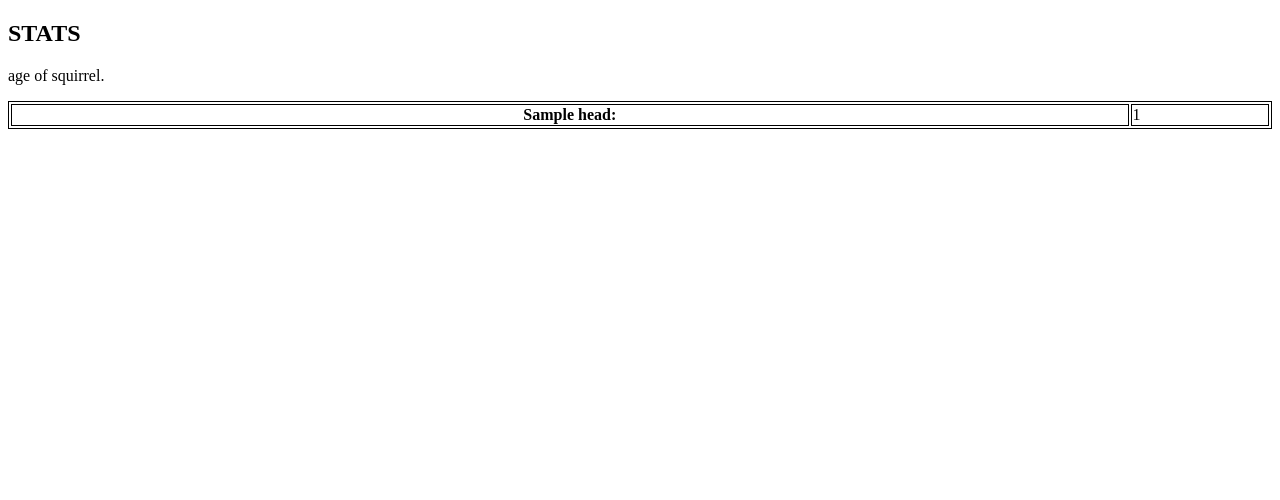
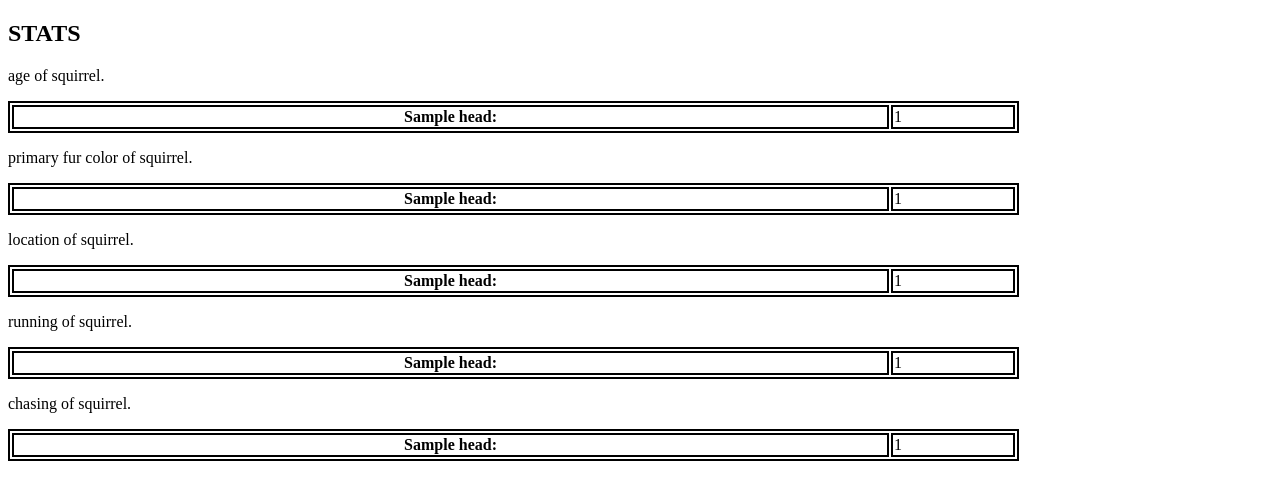
Before and after one commit to xm2234/myproject, a Django app: template sightings/templates/sightings/stats.html in a window 1280 px wide. Shown: the top 500 px of the page. Run offline with Django 3.2, Linux system fonts and the light colour scheme; the template is opened without the code that fills it: most values are stand-ins (such as "Sample title", 1, 10 or a date in 2020); parts of the project's set-up code (start-up, migrations or seed data) failed here and were passed over.

Commit message:
change views.py & stats.html

```diff
--- a/sightings/templates/sightings/stats.html
+++ b/sightings/templates/sightings/stats.html
@@ -3,7 +3,7 @@
 <head>
 <style>
 table, th, td {
-  border: 1px solid black;
+  border: 2px solid black;
 }
 </style>
 </head>
@@ -12,7 +12,7 @@ table, th, td {
 <h2>STATS</h2>
 <p>age of squirrel.</p>
 
-<table style="width:100%">
+<table style="width:80%">
     {% for head,num in dict_1.items %}
     <tr>
 	 <th>{{head}}:</th>
@@ -21,5 +21,46 @@ table, th, td {
     {% endfor %}
 </table>
 
+
+<p>primary fur color of squirrel.</p>
+<table style="width:80%">
+    {% for head,num in dict_2.items %}
+    <tr>
+         <th>{{head}}:</th>
+         <td>{{num}}</th>
+    </tr>
+    {% endfor %}
+</table>
+
+<p>location of squirrel.</p>
+<table style="width:80%">
+    {% for head,num in dict_3.items %}
+    <tr>
+         <th>{{head}}:</th>
+         <td>{{num}}</th>
+    </tr>
+    {% endfor %}
+</table>
+
+<p>running of squirrel.</p>
+<table style="width:80%">
+    {% for head,num in dict_4.items %}
+    <tr>
+         <th>{{head}}:</th>
+         <td>{{num}}</th>
+    </tr>
+    {% endfor %}
+</table>
+
+<p>chasing of squirrel.</p>
+<table style="width:80%">
+    {% for head,num in dict_5.items %}
+    <tr>
+         <th>{{head}}:</th>
+         <td>{{num}}</th>
+    </tr>
+    {% endfor %}
+</table>
+
 </body>
 </html>
```
Also changed, not shown: sightings/views.py (+26 -4 lines).
